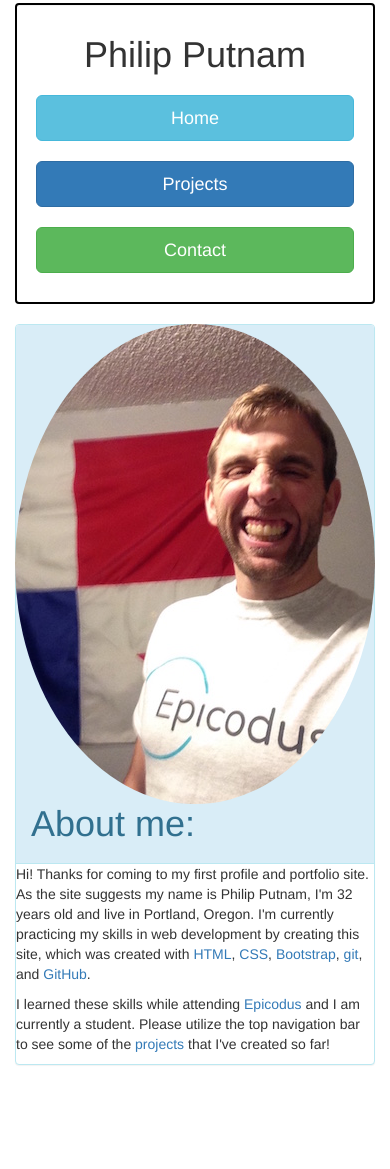
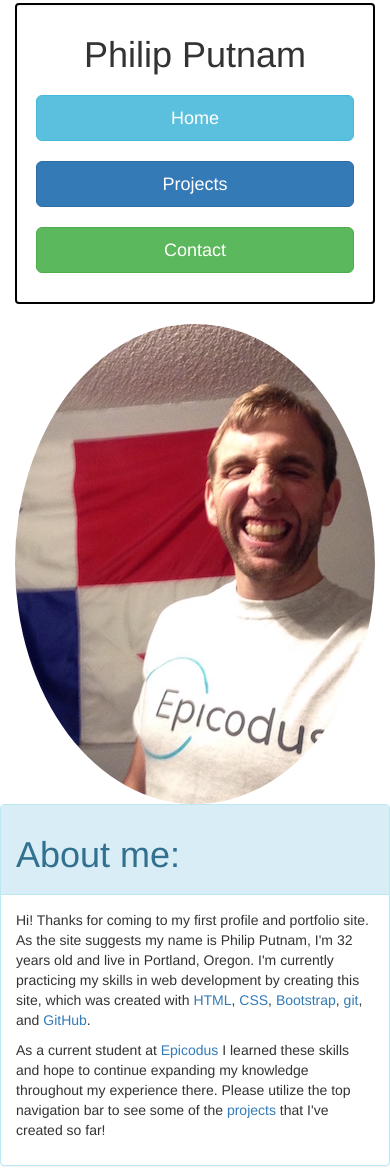
Before and after one commit to philip-putnam/profile-page, a plain HTML site: page aboutme.html in a window 390 px wide. Before the commit the page ends 1085 px from the top, so only its background shows below. Drawn offline with Linux system fonts and the light colour scheme.

Commit message:
add @media for aboutme.html, content, and styles in styles.css

```diff
--- a/aboutme.html
+++ b/aboutme.html
@@ -28,22 +28,29 @@
       </header>
     </div>
 
-    <div class="container">
+      <div class="row">
 
+        <div class="col-md-4">
           <img src="img/ppEpicodus.jpg" alt="picture of Phil with Epicodus shirt" class="img-circle">
+        </div>
 
+        <div class="col-md-8">
 
           <div class="panel panel-info">
             <div class="panel-heading">
               <h1>About me:</h1>
             </div>
+            <div class="panel-body">
               <p>Hi! Thanks for coming to my first profile and portfolio site. As the site suggests my name is Philip Putnam, I'm 32 years old and live in Portland, Oregon. I'm currently practicing my skills in web development by creating this site, which was created with <a href="https://en.wikipedia.org/wiki/HTML">HTML</a>, <a href="https://en.wikipedia.org/wiki/Cascading_Style_Sheets">CSS</a>, <a href="http://getbootstrap.com/">Bootstrap</a>, <a href="https://en.wikipedia.org/wiki/Git">git</a>, and <a href="https://github.com/">GitHub</a>.</p>
 
-          <p>I learned these skills while attending <a href="https://www.epicodus.com/">Epicodus</a> and I am currently a student. Please utilize the top navigation bar to see some of the <a href="projects.html">projects</a> that I've created so far!</p>
-
+              <p>As a current student at <a href="https://www.epicodus.com/">Epicodus</a> I learned these skills and hope to continue expanding my knowledge throughout my experience there. Please utilize the top navigation bar to see some of the <a href="projects.html">projects</a> that I've created so far!</p>
+            </div>
           </div>
 
         </div>
+      </div>
+
+
 
 
 
--- a/css/styles.css
+++ b/css/styles.css
@@ -6,9 +6,9 @@ body {
   margin-top: 10px;
 }
 
-.container img {
+/*.container img {
   float: left;
-}
+}*/
 
 .well {
   background-color: white;
@@ -23,4 +23,9 @@ body {
   .container-fluid {
     margin-top: 3px;
   }
+  .col-md-4 img {
+    display: block;
+    margin: auto;
+  }
+
 }
```
Lines whose indentation alone changed are shown as unchanged.
